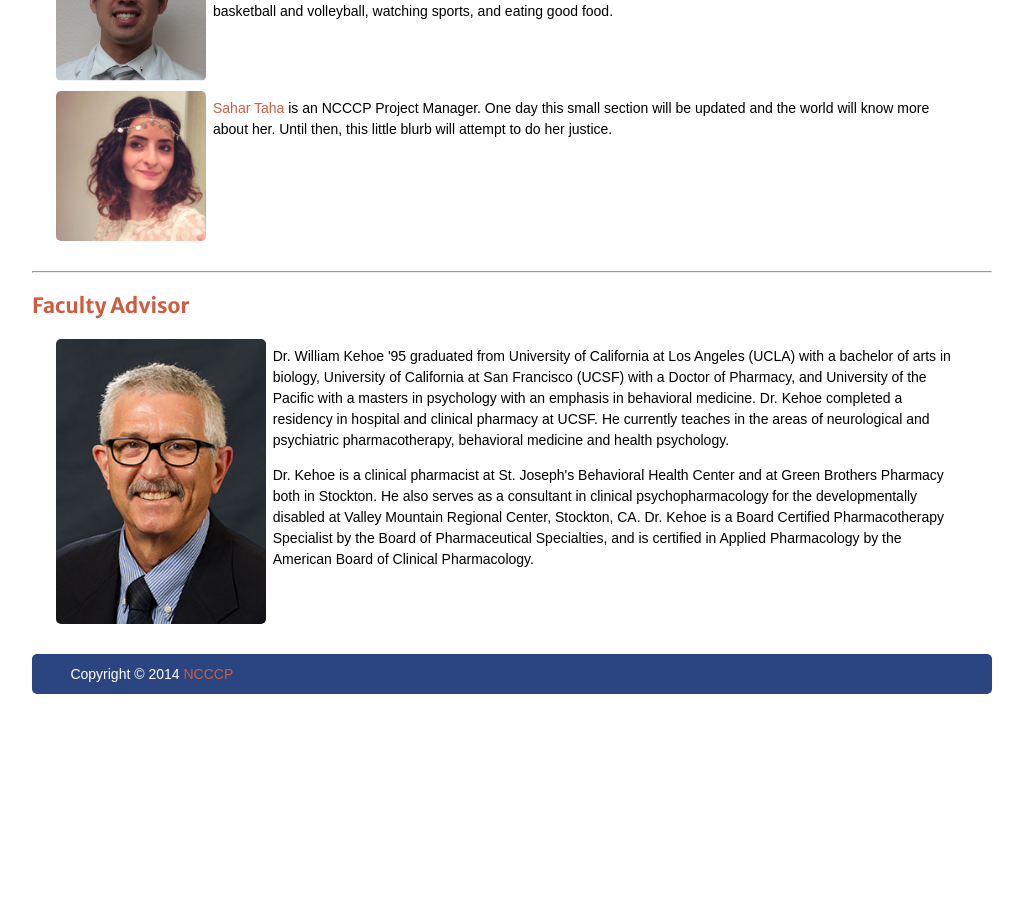
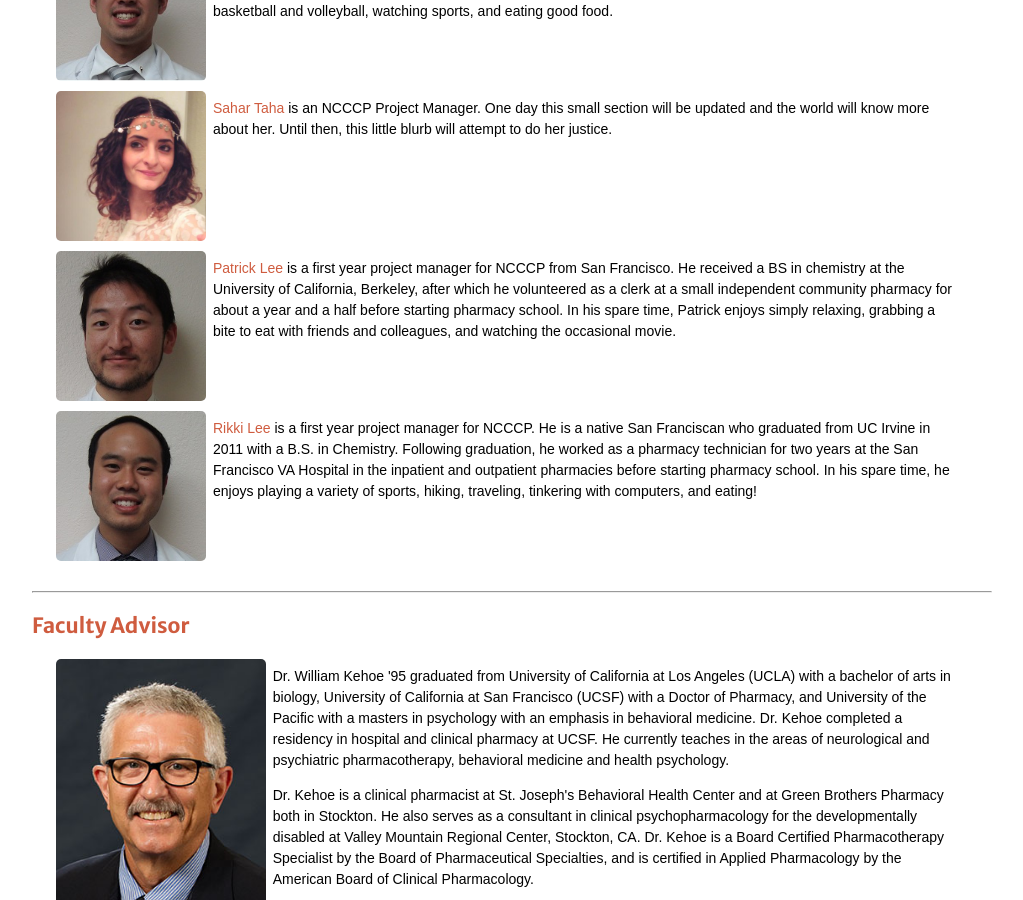
Before and after one commit to ncccp/ncccp.github.io, a Jekyll site: the page built from about.html, in a window 1280 px wide and 900 px high, scrolled down 1071 px. Shown: the whole window, without its empty margins (128-1151 px from the left). Built offline with Jekyll 4.4.1, drawn with Linux system fonts in a browser that asks for light colours; before the commit the page ends 1775 px from its top, so only the background shows below that.

Commit message:
Added 1st Year PMs

```diff
--- a/about.html
+++ b/about.html
@@ -26,6 +26,14 @@ team:
     name: Sahar Taha
     image_dim: 404
     blurb: <em>Sahar Taha</em> is an NCCCP Project Manager. One day this small section will be updated and the world will know more about her. Until then, this little blurb will attempt to do her justice.
+  -
+    name: Patrick_Lee
+    image_dim: 150
+    blurb: <em>Patrick Lee</em> is a first year project manager for NCCCP from San Francisco. He received a BS in chemistry at the University of California, Berkeley, after which he volunteered as a clerk at a small independent community pharmacy for about a year and a half before starting pharmacy school. In his spare time, Patrick enjoys simply relaxing, grabbing a bite to eat with friends and colleagues, and watching the occasional movie.
+  -
+    name: Rikki_Lee
+    image_dim: 150
+    blurb: <em>Rikki Lee</em> is a first year project manager for NCCCP. He is a native San Franciscan who graduated from UC Irvine in 2011 with a B.S. in Chemistry. Following graduation, he worked as a pharmacy technician for two years at the San Francisco VA Hospital in the inpatient and outpatient pharmacies before starting pharmacy school. In his spare time, he enjoys playing a variety of sports, hiking, traveling, tinkering with computers, and eating!
 ---
 <div class="about group">
   <div>
```
Also changed, not shown: assets/img/about/patrick_lee.jpg (added), assets/img/about/rikki_lee.jpg (added).
